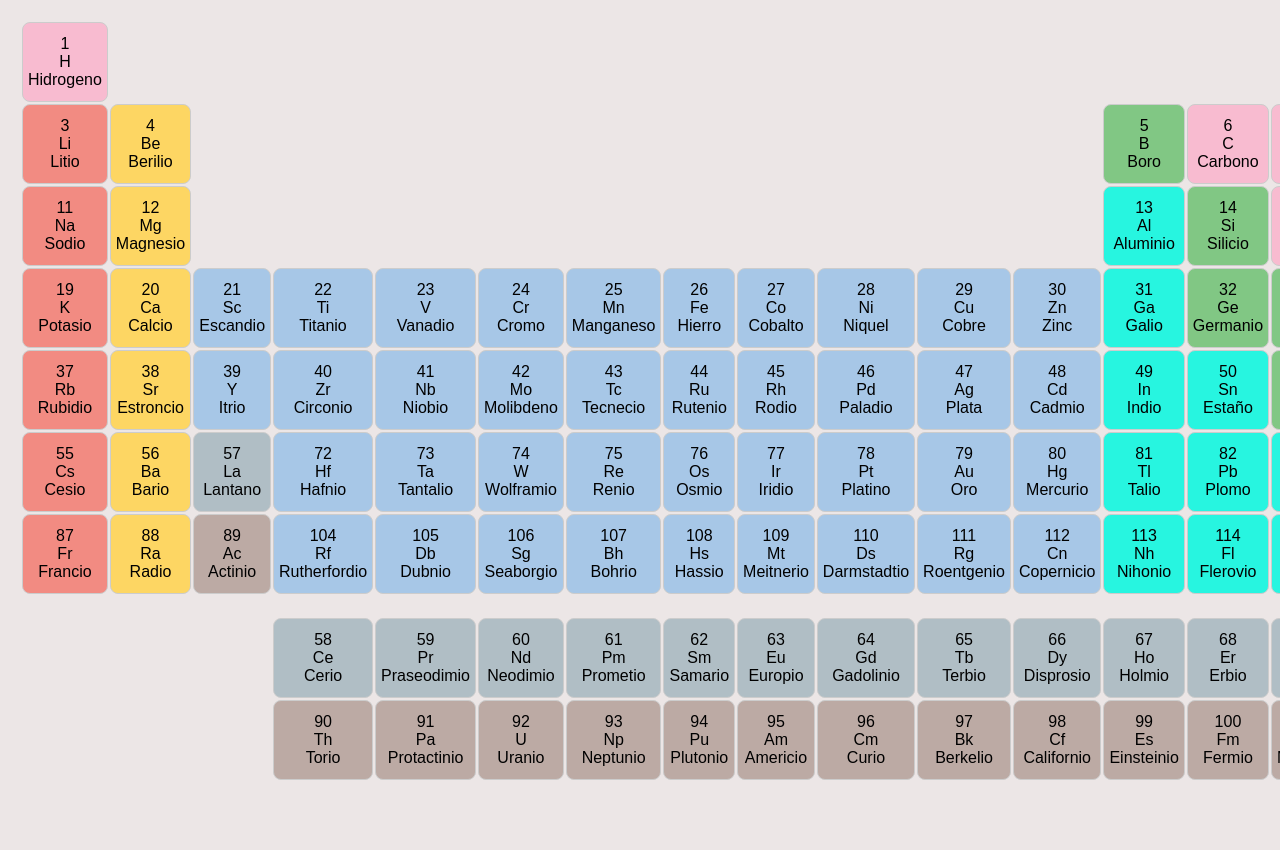
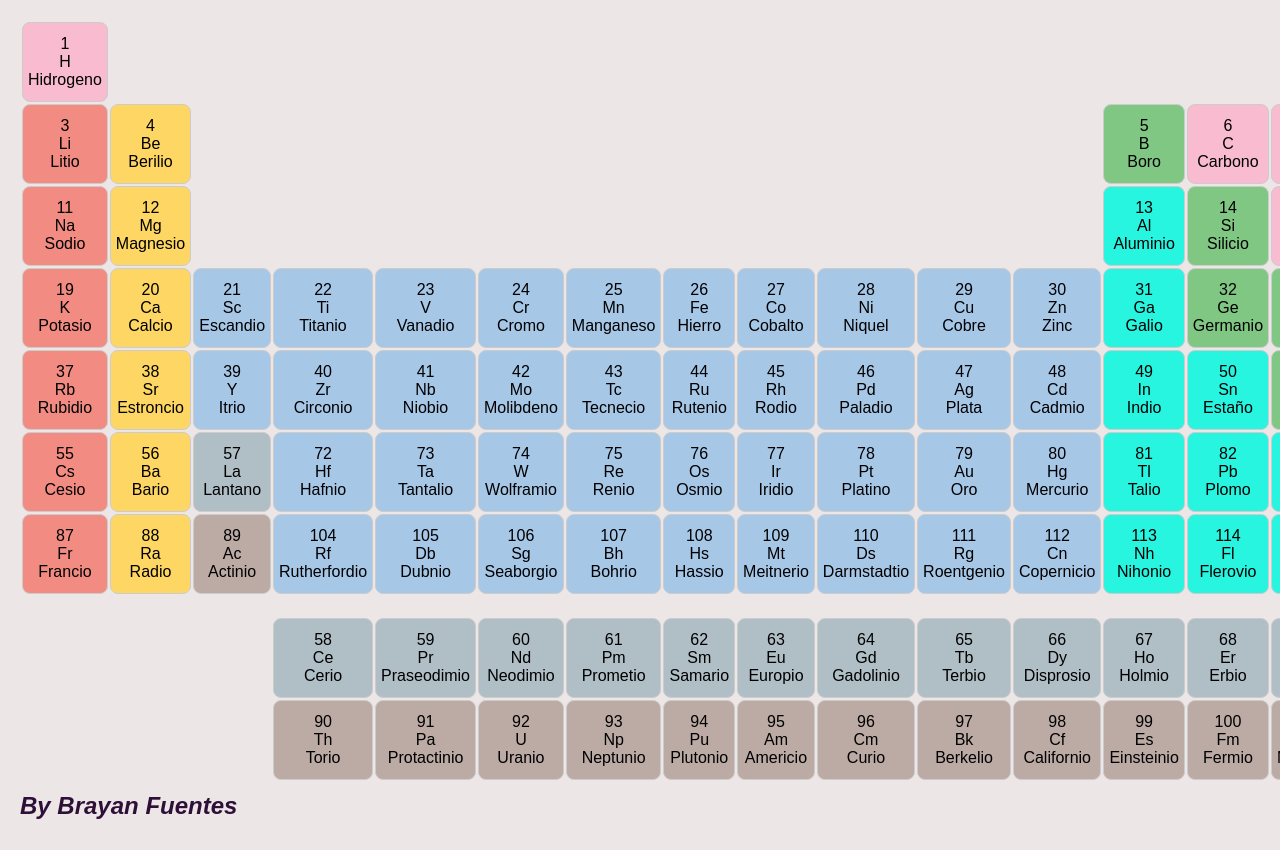
Before and after one commit to BrayanF-dev/Tabla_Periodica, a plain HTML site: page index.html in a window 1280 px wide. Shown: the top 850 px of the page. Before the commit the page ends 802 px from the top, so only its background shows below. Drawn offline with Linux system fonts and the light colour scheme.

Commit message:
He agregado mas detalle y estilo a la tabla

```diff
--- a/css/style.css
+++ b/css/style.css
@@ -37,3 +37,13 @@ tr.espacio td {
     border: none;
     background: transparent;
 }
+
+footer {
+    text-align: left;
+    font-family: "Comic Sans MS" cursive, sans-serif;
+    font-size: 24px;
+    font-weight: bold;
+    font-style: italic;
+    color: #2e0f38;
+    padding: 10px 0;
+}
--- a/index.html
+++ b/index.html
@@ -638,12 +638,11 @@
         </tr>
 
 
+    </table>
 
+    <footer>
 
-
-
-
-
-    </table>
+             By Brayan Fuentes
+        </footer>
 </body>
 </html>
```
Also changed, not shown: 1 other file.
